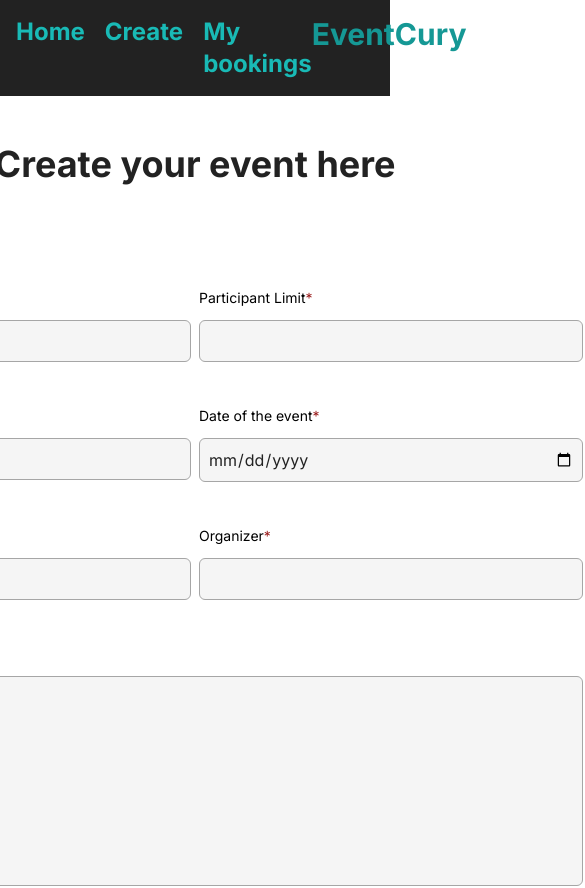
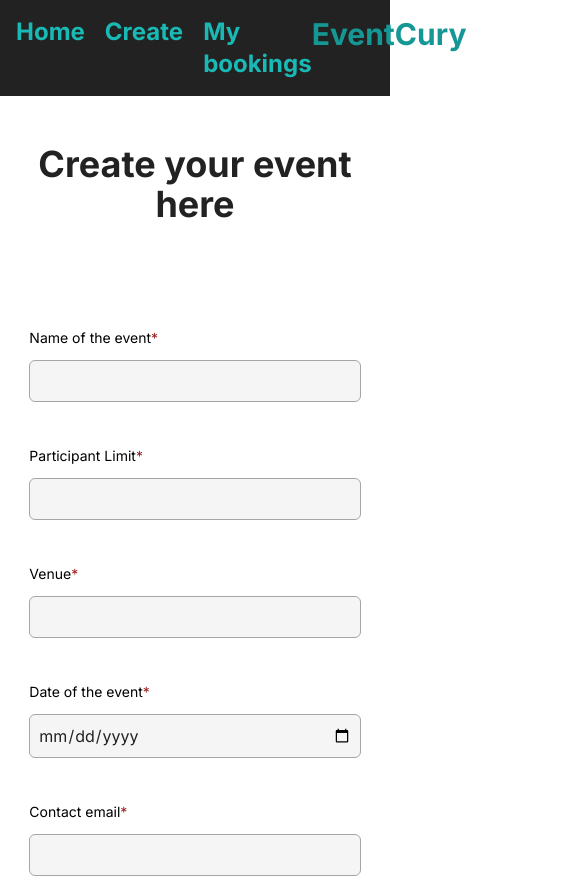
Before and after one commit to RasuwanK/event-manager, a SvelteKit app: page /create in a window 390 px wide. Shown: the top 888 px of the page, 585 px wide, since content can reach past the window. Built offline with nearby package versions, Linux system fonts and the light colour scheme.

Commit message:
Making form responsive

```diff
--- a/src/routes/create/+page.svelte
+++ b/src/routes/create/+page.svelte
@@ -15,7 +15,7 @@
 </script>
 
 <div id="create-page" class="mt-4 p-2 flex flex-col items-center">
-	<div id="form-container" class="w-[800px] flex flex-col items-center gap-5">
+	<div id="form-container" class="w-[95%] md:w-[80%] lg:w-[800px] flex flex-col items-center gap-5">
 		<header>
 			<h1 class="text-4xl text-center font-bold text-[#222222]">Create your event here</h1>
 		</header>
@@ -28,7 +28,7 @@
 		</div>
 		<form
 			method="post"
-			class="p-3 w-full grid grid-cols-2 justify-items-stretch gap-x-2 gap-y-6"
+			class="p-3 w-full grid grid-cols-1 lg:grid-cols-2 justify-items-stretch gap-x-2 gap-y-6"
 			use:enhance
 		>
 			<FormCell>
```
